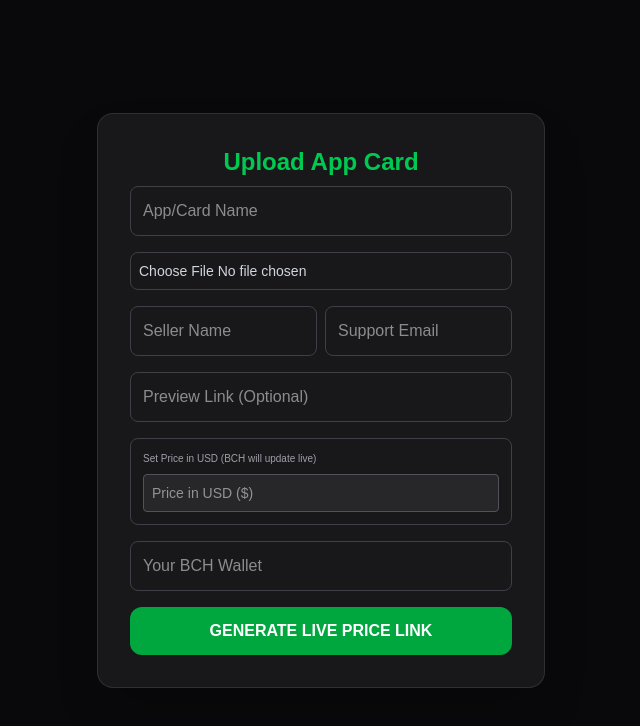
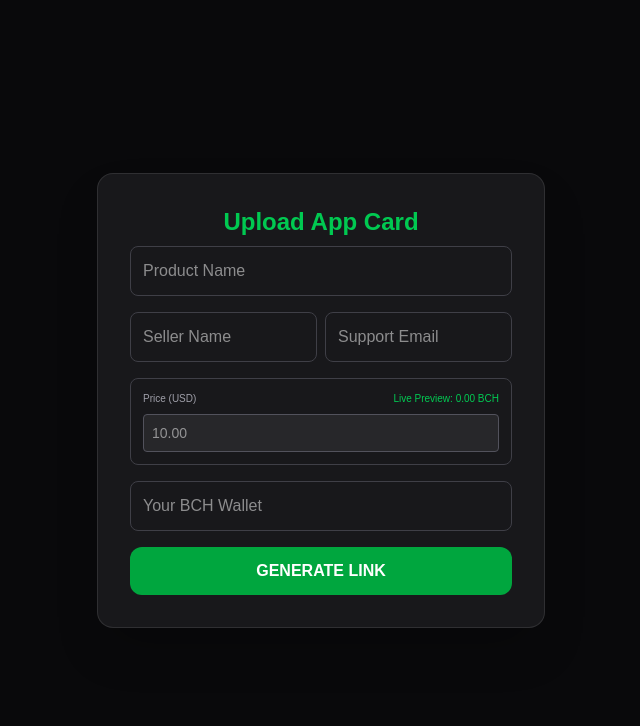
Before and after one commit to saleemm1/payonce-cash, a Next.js app: page /create/app-activate-card in a window 1280 px wide. Shown: the top 726 px of the page, without its empty margins (319-959 px from the left). Built offline with nearby package versions, Linux system fonts and the light colour scheme; no server answers.

Commit message:
Update page.js

```diff
--- a/app/create/app-activate-card/page.js
+++ b/app/create/app-activate-card/page.js
@@ -4,18 +4,34 @@ import { useState, useEffect } from 'react';
 export default function AppActivateCardPage() {
   const [wallet, setWallet] = useState('');
   const [priceUSD, setPriceUSD] = useState('');
+  const [bchPreview, setBchPreview] = useState('0.00');
+  const [bchRate, setBchRate] = useState(null);
   const [productName, setProductName] = useState('');
   const [sellerName, setSellerName] = useState('');
   const [sellerEmail, setSellerEmail] = useState('');
   const [previewLink, setPreviewLink] = useState('');
   const [generatedLink, setGeneratedLink] = useState('');
   const [copied, setCopied] = useState(false);
-  const [enableAffiliate, setEnableAffiliate] = useState(true);
+
+  useEffect(() => {
+    fetch('https://api.coingecko.com/api/v3/simple/price?ids=bitcoin-cash&vs_currencies=usd')
+      .then(res => res.json())
+      .then(data => setBchRate(data['bitcoin-cash'].usd))
+      .catch(err => console.error(err));
+  }, []);
+
+  useEffect(() => {
+    if (bchRate && priceUSD) {
+      setBchPreview((parseFloat(priceUSD) / bchRate).toFixed(8));
+    } else {
+      setBchPreview('0.00');
+    }
+  }, [priceUSD, bchRate]);
 
   const handleGenerate = (e) => {
     e.preventDefault();
-    if (!wallet || !productName || !sellerEmail || !priceUSD) return alert('Please fill required fields!');
-    const link = `${window.location.origin}/unlock?name=${encodeURIComponent(productName)}&usd=${priceUSD}&wallet=${wallet}&seller=${encodeURIComponent(sellerName)}&email=${encodeURIComponent(sellerEmail)}&preview=${encodeURIComponent(previewLink)}&aff=${enableAffiliate}`;
+    if (!wallet || !productName || !sellerEmail || !priceUSD) return alert('Fill fields!');
+    const link = `${window.location.origin}/unlock?name=${encodeURIComponent(productName)}&usd=${priceUSD}&wallet=${wallet}&seller=${encodeURIComponent(sellerName)}&email=${encodeURIComponent(sellerEmail)}&preview=${encodeURIComponent(previewLink)}&aff=true`;
     setGeneratedLink(link);
   };
 
@@ -23,22 +39,23 @@ export default function AppActivateCardPage() {
     <div className="min-h-screen bg-[#09090b] text-white flex flex-col items-center justify-center px-6 py-10">
       <form onSubmit={handleGenerate} className="w-full max-w-md bg-[#18181b] p-8 rounded-2xl border border-white/10 shadow-2xl space-y-4">
         <h1 className="text-2xl font-bold mb-2 text-center text-green-500">Upload App Card</h1>
-        <input required type="text" value={productName} onChange={(e) => setProductName(e.target.value)} className="w-full p-3 bg-zinc-900 border border-zinc-700 rounded-lg text-white outline-none focus:border-green-500" placeholder="App/Card Name" />
-        <input required type="file" className="w-full p-2 bg-zinc-900 border border-zinc-700 rounded-lg text-sm text-gray-300" />
+        <input required type="text" value={productName} onChange={(e) => setProductName(e.target.value)} className="w-full p-3 bg-zinc-900 border border-zinc-700 rounded-lg text-white outline-none focus:border-green-500" placeholder="Product Name" />
         <div className="grid grid-cols-2 gap-2">
           <input type="text" placeholder="Seller Name" onChange={(e)=>setSellerName(e.target.value)} className="p-3 bg-zinc-900 border border-zinc-700 rounded-lg text-white outline-none focus:border-green-500" />
           <input required type="email" placeholder="Support Email" onChange={(e)=>setSellerEmail(e.target.value)} className="p-3 bg-zinc-900 border border-zinc-700 rounded-lg text-white outline-none focus:border-green-500" />
         </div>
-        <input type="url" placeholder="Preview Link (Optional)" onChange={(e)=>setPreviewLink(e.target.value)} className="w-full p-3 bg-zinc-900 border border-zinc-700 rounded-lg text-white outline-none focus:border-green-500" />
         <div className="bg-zinc-900 p-3 rounded-lg border border-zinc-700">
-          <label className="text-[10px] text-zinc-400 mb-2 block">Set Price in USD (BCH will update live)</label>
-          <input required type="number" step="0.01" value={priceUSD} onChange={(e) => setPriceUSD(e.target.value)} className="w-full p-2 bg-zinc-800 border border-zinc-600 rounded text-white text-sm outline-none focus:border-green-500" placeholder="Price in USD ($)" />
+          <div className="flex justify-between text-[10px] text-zinc-400 mb-2">
+            <span>Price (USD)</span>
+            <span className="text-green-500">Live Preview: {bchPreview} BCH</span>
+          </div>
+          <input required type="number" step="0.01" value={priceUSD} onChange={(e) => setPriceUSD(e.target.value)} className="w-full p-2 bg-zinc-800 border border-zinc-600 rounded text-white text-sm outline-none" placeholder="10.00" />
         </div>
         <input required type="text" value={wallet} onChange={(e) => setWallet(e.target.value)} className="w-full p-3 bg-zinc-900 border border-zinc-700 rounded-lg text-white outline-none focus:border-green-500" placeholder="Your BCH Wallet" />
-        <button type="submit" className="w-full bg-green-600 hover:bg-green-500 py-3 rounded-xl font-bold transition-all">GENERATE LIVE PRICE LINK</button>
+        <button type="submit" className="w-full bg-green-600 hover:bg-green-500 py-3 rounded-xl font-bold">GENERATE LINK</button>
         {generatedLink && (
           <div className="mt-4 p-3 bg-black rounded-lg border border-green-500/30 flex gap-2">
-            <input readOnly value={generatedLink} className="flex-1 bg-zinc-900 p-2 text-[10px] rounded border border-zinc-800" />
+            <input readOnly value={generatedLink} className="flex-1 bg-zinc-900 p-2 text-[10px] rounded" />
             <button type="button" onClick={()=>{navigator.clipboard.writeText(generatedLink); setCopied(true); setTimeout(()=>setCopied(false),2000)}} className="bg-zinc-800 px-3 py-1 rounded text-xs">{copied ? '✅' : 'Copy'}</button>
           </div>
         )}
```
